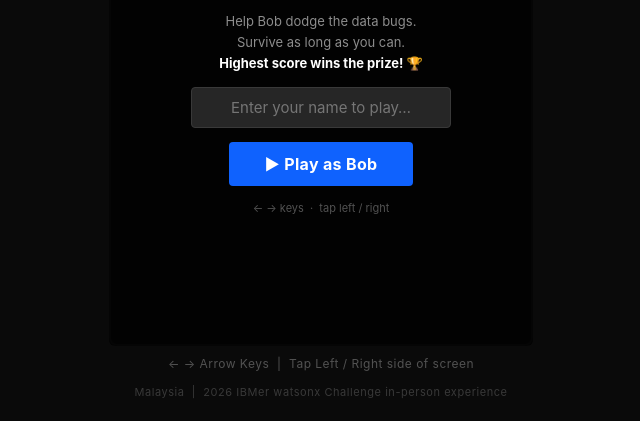
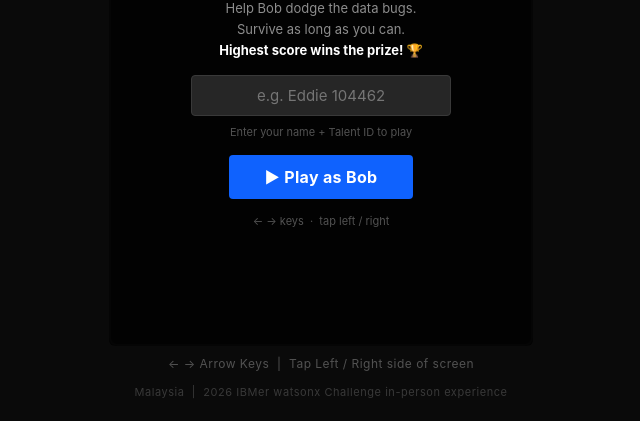
Before and after one commit to EddieChan87/kl_watsonx, a plain HTML site: page index.html in a window 1280 px wide. Shown: the part 379-800 px from the top of the page, without its empty margins (319-959 px from the left). Drawn offline with Linux system fonts and the light colour scheme.

Commit message:
Update name input: prompt for name + Talent ID

```diff
--- a/index.html
+++ b/index.html
@@ -308,11 +308,12 @@
     <h2>Bob Dodge</h2>
     <div style="font-size:12px;color:#4589ff;font-weight:700;letter-spacing:.1em;text-transform:uppercase;margin-top:-8px">watsonx Challenge</div>
     <div class="detail">Help Bob dodge the data bugs.<br>Survive as long as you can.<br><strong style="color:#fff">Highest score wins the prize! 🏆</strong></div>
-    <input id="playerNameInput" type="text" maxlength="20" placeholder="Enter your name to play…"
+    <input id="playerNameInput" type="text" maxlength="30" placeholder="e.g. Eddie 104462"
       autocomplete="off"
       style="background:#262626;border:1px solid #393939;border-radius:4px;color:#fff;
              font-size:15px;font-family:inherit;padding:10px 12px;outline:none;
              width:100%;max-width:260px;box-sizing:border-box;text-align:center;" />
+    <div class="detail" style="font-size:11px;color:#525252;margin-top:-6px">Enter your name + Talent ID to play</div>
     <button class="play-btn" id="startBtn">▶ Play as Bob</button>
     <div class="detail" style="font-size:11px;color:#525252">← → keys &nbsp;·&nbsp; tap left / right</div>
   </div>
```
